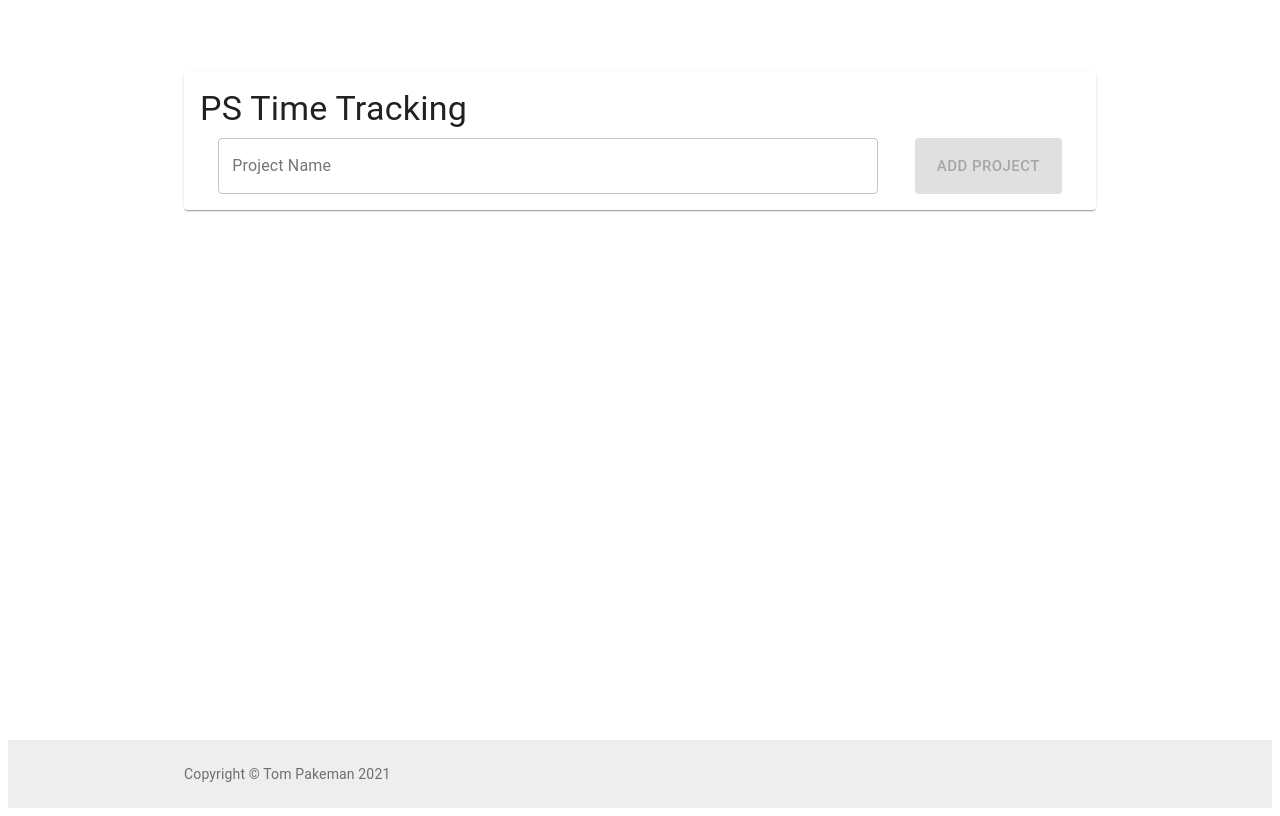
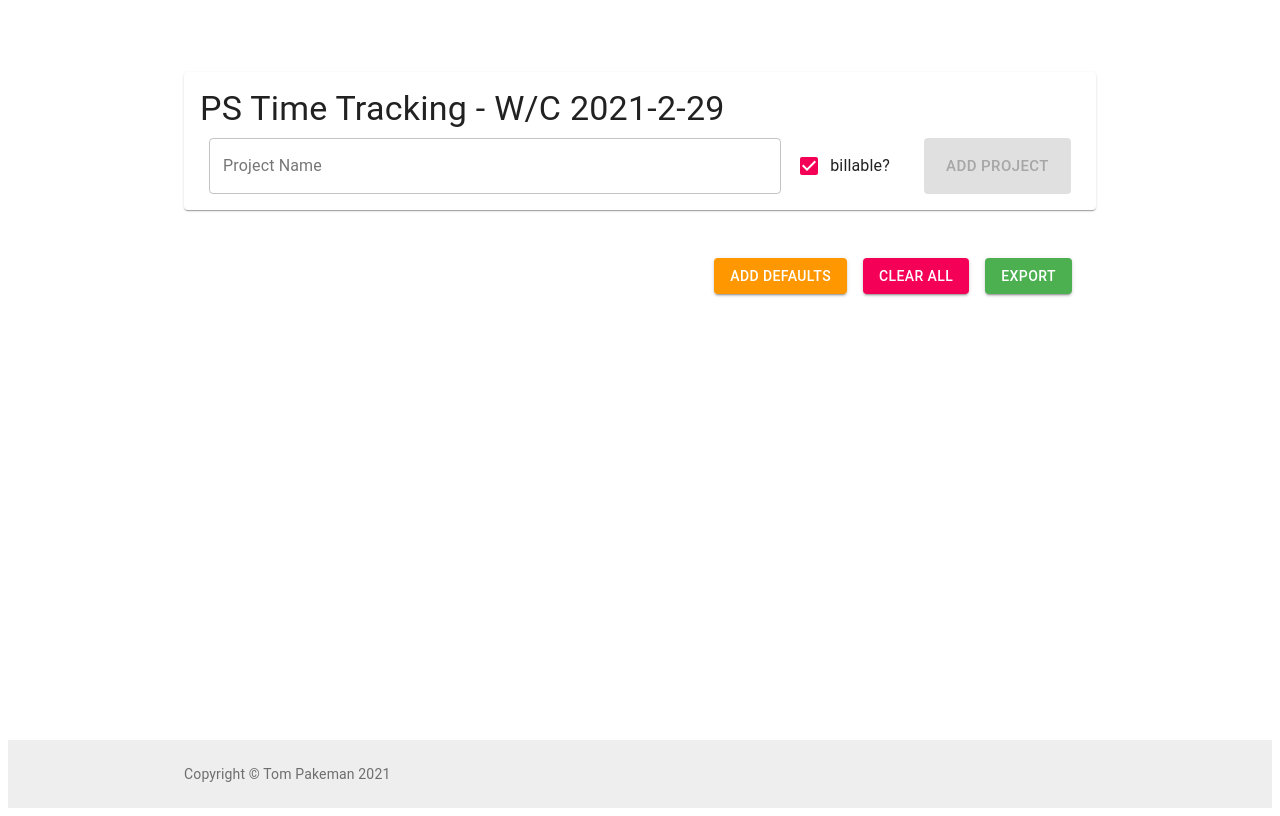
Before and after one commit to tpakeman/project_time_tracking, a React app: page / in a window 1280 px wide. Built offline with nearby package versions, Linux system fonts and the light colour scheme; the HTML template or start-up script is replaced by a standard one.

Commit message:
more features

```diff
--- a/src/Tracking/Timer.js
+++ b/src/Tracking/Timer.js
@@ -15,11 +15,14 @@ import ExpandMore from '@material-ui/icons/ExpandMore';
 import Collapse from '@material-ui/core/Collapse';
 import Clear from '@material-ui/icons/Clear';
 import Delete from '@material-ui/icons/Delete';
-import { cloneDeep, sum } from 'lodash'
+import FormControlLabel from '@material-ui/core/FormControlLabel';
+import Checkbox from '@material-ui/core/Checkbox';
+import { cloneDeep, sum, difference } from 'lodash'
 import {CSVLink, CSVDownload} from 'react-csv';
 import { makeStyles } from '@material-ui/core/styles';
 
 const DAYS = {1: 'Monday', 2: 'Tuesday', 3: 'Wednesday', 4: 'Thursday', 5: 'Friday', 6: 'Saturday', 7: 'Sunday'}
+const DEFAULTS = ['Company Meetings', 'Professional Development', 'Sales Support', 'Team Development', 'Strategic Projects']
 
 const useStyles = makeStyles((theme) => ({
     cardTimer: {
@@ -43,6 +46,7 @@ const useStyles = makeStyles((theme) => ({
     },
     bottomButton: {margin: theme.spacing(1)},
     clearallButton: {color: 'white', backgroundColor: theme.palette.success.main},
+    addDefaultButton: {color: 'white', backgroundColor: theme.palette.warning.main},
     projectRowRunning: {
         '&:hover': {backgroundColor: theme.palette.error.light},
         backgroundColor: theme.palette.success.light
@@ -56,6 +60,7 @@ const useStyles = makeStyles((theme) => ({
 const AddProject = (props) => {
     const [projectName, setProjectName] = useState('')
     const [errorText, setErrorText] = useState(undefined)
+    const [billable, setBillable] = useState(true)
     // Check if the project is already in props.existingProjects
     const handleChange = (e) => {
         setErrorText(undefined)
@@ -65,11 +70,15 @@ const AddProject = (props) => {
     const handleAddProject = () => {
         if (!props.existingProjects.includes(projectName.toLowerCase())) {
             setProjectName('')
-            props.addProject(projectName)
+            props.addProject(projectName, billable)
         }
         else {
             setErrorText('Project already exists!')
         }
+    }
+
+    const handleCheck = () => {
+        setBillable(() => !billable)
     }
 
     return (
@@ -78,11 +87,15 @@ const AddProject = (props) => {
                 id="outlined-basic"
                 label="Project Name"
                 variant="outlined"
-                style={{width: '75%'}}
+                style={{width: '65%'}}
                 value={projectName}
                 onChange={handleChange}
                 error={errorText !== undefined}
                 helperText={errorText}
+                />
+                <FormControlLabel
+                    control={<Checkbox checked={billable} onChange={handleCheck} name="billable" />}
+                    label="billable?"
                 />
             <Button
                 color='primary'
@@ -163,8 +176,8 @@ const ProjectRow = (props) => {
       };
 
     const resetTimer = () => {
+        setTotalTime(calcTotal() - todayTime)
         setTodayTime(0)
-        setTotalTime(props.data.totalTime)
         stopTimer()
       };
 
@@ -230,10 +243,9 @@ const BottomButtons = (props) => {
         <Box className={classes.bottomButtonContainer}>
             <Button
                 variant='contained'
-                className={`${classes.bottomButton} ${classes.clearallButton}`}
+                className={`${classes.bottomButton} ${classes.addDefaultButton}`}
                 onClick={props.addDefaults}
-                disabled={props.defaultsAdded}
-            >Add some defaults</Button>
+            >Add defaults</Button>
             <Button
                 variant='contained'
                 color='secondary'
@@ -251,13 +263,12 @@ const BottomButtons = (props) => {
 
 export const TrackerMain = () => {
     const classes = useStyles()
-    const [defaultsAdded, setDefaultsAdded] = useState(false)
     const [projects, setProjects] = useState({})
     const [maxID, setMaxID] = useState(0)
 
-    const addProject = (projectName) => {
+    const addProject = (projectName, billable=false) => {
         let tmp = {...projects}
-        tmp[maxID] = {id: maxID, name: projectName, totalTime: 0, elapsedTime: {1:0,2:0,3:0,4:0,5:0,6:0,7:0}}
+        tmp[maxID] = {id: maxID, name: projectName, totalTime: 0, elapsedTime: {1:0,2:0,3:0,4:0,5:0,6:0,7:0}, billable: billable}
         setProjects(tmp)
         setMaxID(() => maxID + 1)
     }
@@ -296,18 +307,26 @@ export const TrackerMain = () => {
     }
 
     const addDefaults = () => {
-        if (!defaultsAdded) {
-            let defaults = ['Company Meetings', 'Professional Development', 'Sales Support', 'Team Development', 'Strategic Projects']
-            addProjects(defaults)
-            setDefaultsAdded(true)
-        }
+        let newProjects = difference(DEFAULTS, Object.values(projects).map(p => p.name))
+        console.log(newProjects)
+        if (newProjects.length > 0) {
+            addProjects(newProjects)
+       }
+    }
+
+    const getCurWeek = () => {
+        let d = new Date();
+        let day = d.getDay()
+        let diff = d.getDate() - day + (day == 0 ? -6:1)
+        let r = new Date(d.setDate(diff))
+        return `${r.getFullYear()}-${r.getMonth()}-${r.getDate()}`
     }
 
     return (
         <>
         <Card className={classes.cardTimer} mx='auto'>
             <Box className={classes.cardHeader}>
-                <Typography component="h1" variant="h4">PS Time Tracking</Typography>
+                <Typography component="h1" variant="h4">{`PS Time Tracking - W/C ${getCurWeek()}`}</Typography>
             </Box>
             <AddProject
                 className={classes.addProject}
@@ -316,20 +335,17 @@ export const TrackerMain = () => {
                 />
         </Card>
         {Object.keys(projects).length > 0 &&
-        <>
             <Projects
                 data={projects}
                 handleUpdateTime={handleUpdateTime}
                 deleteProject={deleteProject}
             />
+        }
             <BottomButtons
                 handleExport={handleExport}
                 handleClearAll={handleClearAll}
                 addDefaults={addDefaults}
-                defaultsAdded={defaultsAdded}
             />
-        </>
-        }
         </>
     )
 }
```
Also changed, not shown: 1 other file (tests, documents, lock files or other folders).
